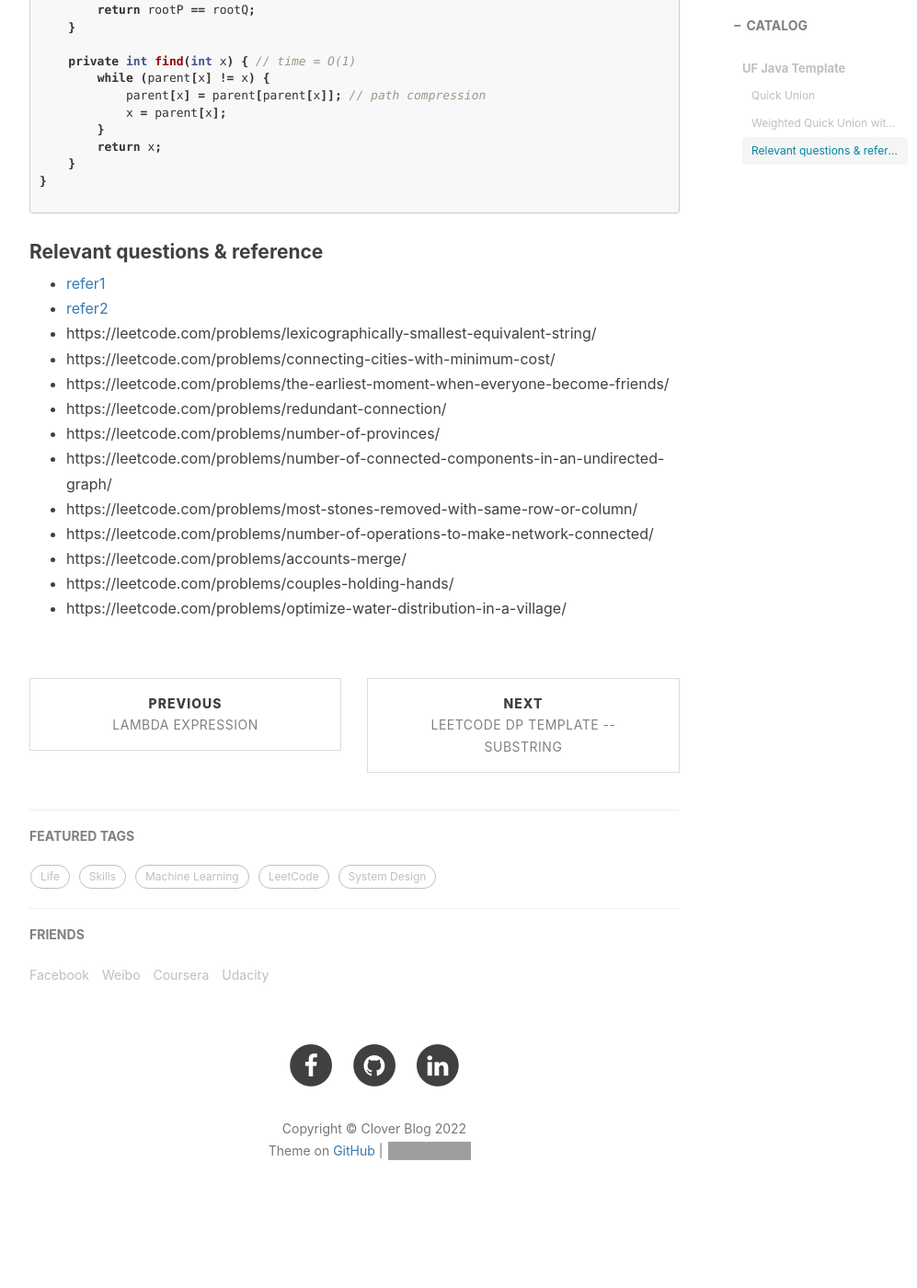
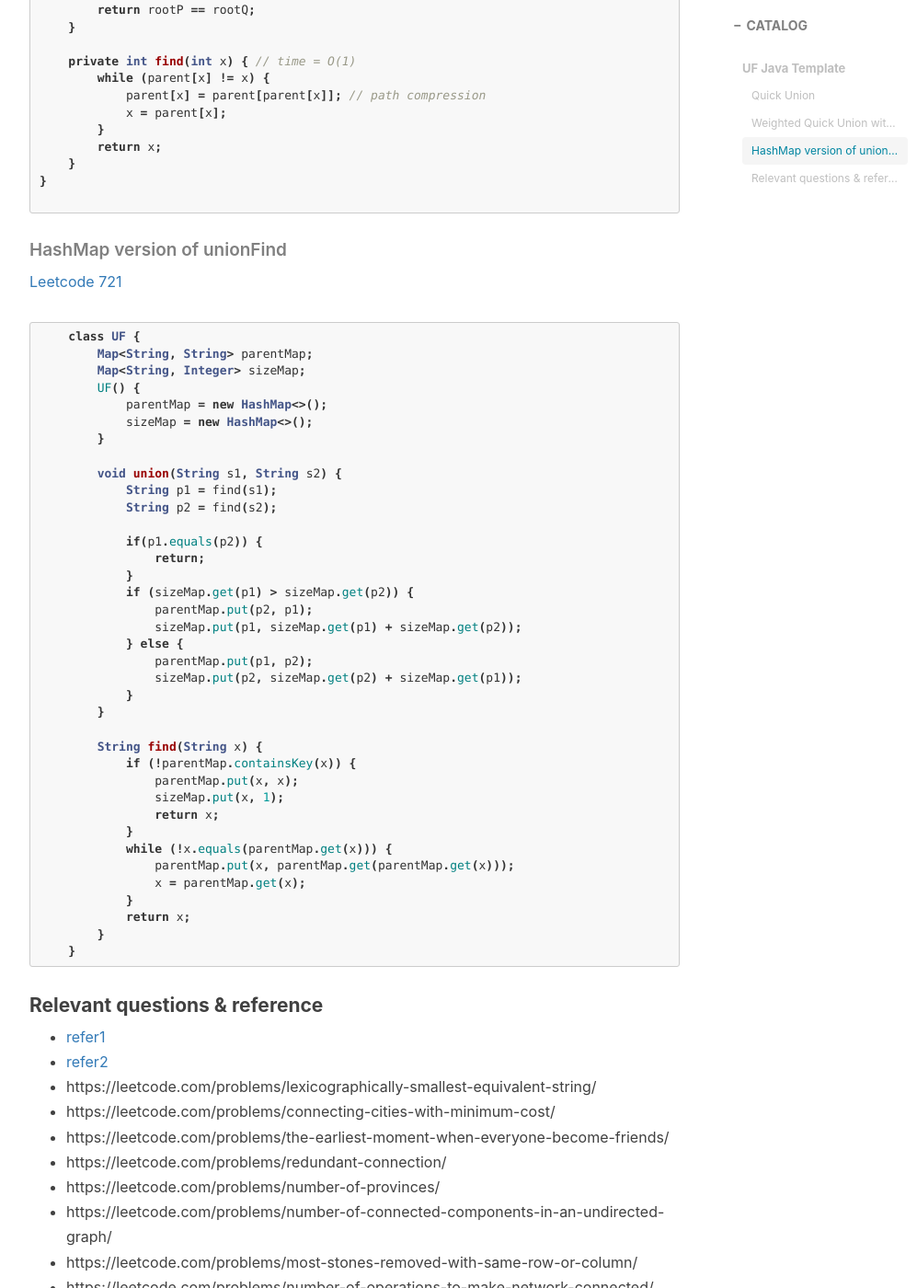
Before and after one commit to ly16/ly16.github.io, a Jekyll site: the page built from _posts/2021-02-02-leetcode-UnionFind-template.md, in a window 1280 px wide and 1400 px high, scrolled down 2204 px. Shown: the whole window at 92% size, without its empty margins (233-1230 px from the left). Built offline with Jekyll 4.4.1, drawn with Linux system fonts in a browser that asks for light colours; nearby versions of some CDN libraries; comment, search, counter and statistics services are not loaded; before the commit the page ends 3559 px from its top, so only the background shows below that; grey boxes are pictures that could not be loaded.

Commit message:
Update 2021-02-02-leetcode-UnionFind-template.md

````diff
--- a/_posts/2021-02-02-leetcode-UnionFind-template.md
+++ b/_posts/2021-02-02-leetcode-UnionFind-template.md
@@ -106,6 +106,51 @@ class UF {
 
 ```
 
+
+##### HashMap version of unionFind
+[Leetcode 721](https://leetcode.com/problems/accounts-merge/)
+
+```java
+    class UF {
+        Map<String, String> parentMap;
+        Map<String, Integer> sizeMap;
+        UF() {
+            parentMap = new HashMap<>();
+            sizeMap = new HashMap<>();
+        }
+
+        void union(String s1, String s2) {
+            String p1 = find(s1);
+            String p2 = find(s2);
+
+            if(p1.equals(p2)) {
+                return;
+            }
+            if (sizeMap.get(p1) > sizeMap.get(p2)) {
+                parentMap.put(p2, p1);
+                sizeMap.put(p1, sizeMap.get(p1) + sizeMap.get(p2));
+            } else {
+                parentMap.put(p1, p2);
+                sizeMap.put(p2, sizeMap.get(p2) + sizeMap.get(p1));
+            }
+        }
+
+        String find(String x) {
+            if (!parentMap.containsKey(x)) {
+                parentMap.put(x, x);
+                sizeMap.put(x, 1);
+                return x;
+            }
+            while (!x.equals(parentMap.get(x))) {
+                parentMap.put(x, parentMap.get(parentMap.get(x)));
+                x = parentMap.get(x);
+            }
+            return x;
+        }
+    }
+```
+
+
 #### Relevant questions & reference
 
 
````
